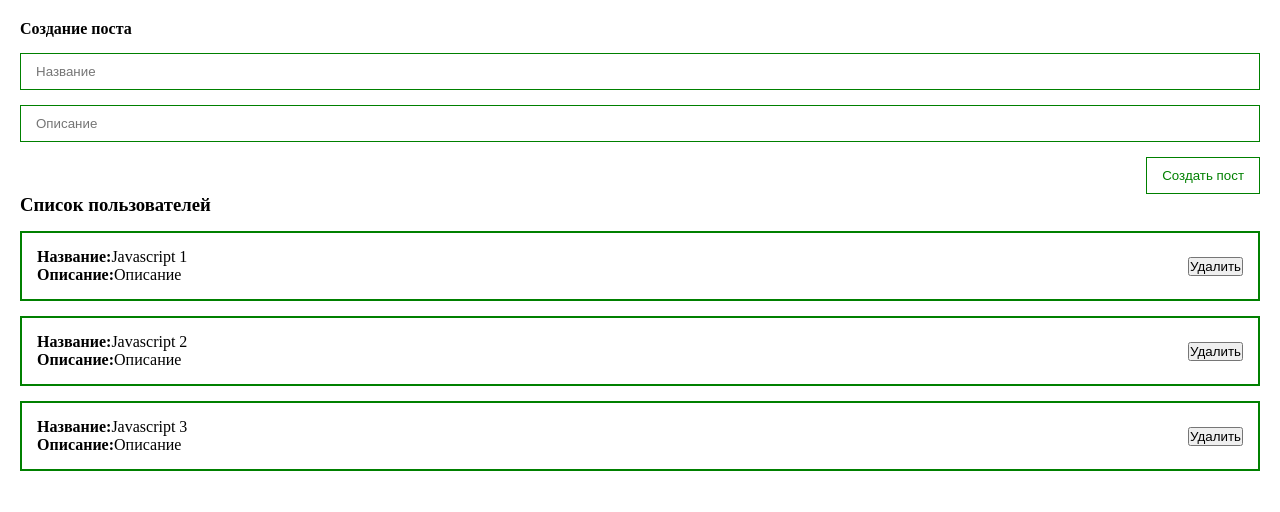
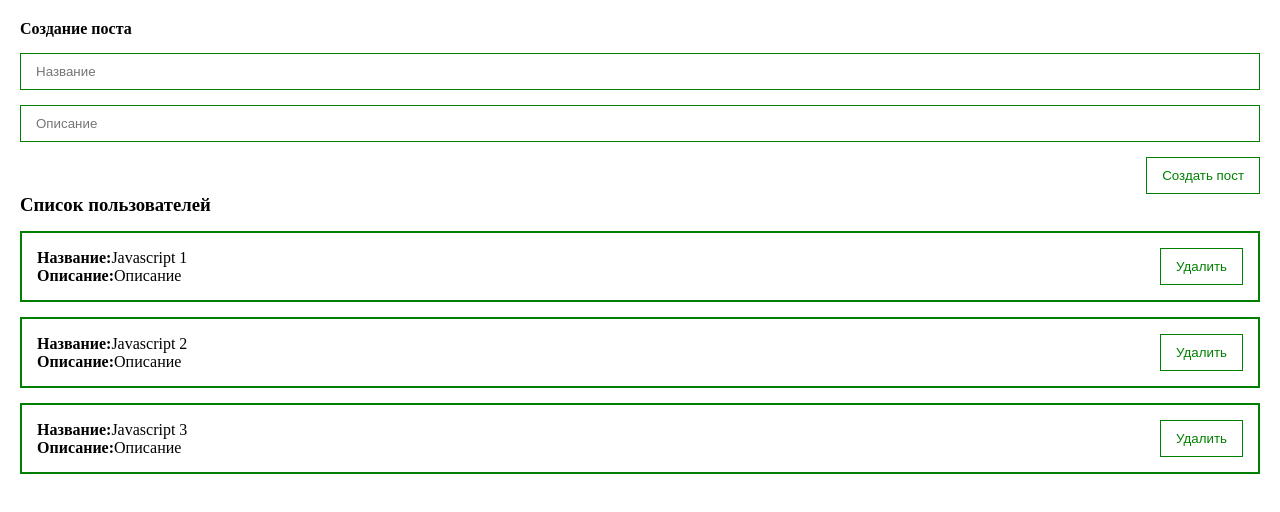
Before and after one commit to HW1337/vue-3-showcase, a Vue app: page / in a window 1280 px wide. Shown: the top 512 px of the page. Built offline with nearby package versions, Linux system fonts and the light colour scheme.

Commit message:
added btn component

```diff
--- a/src/components/PostForm.vue
+++ b/src/components/PostForm.vue
@@ -3,12 +3,16 @@
             <h4>Создание поста</h4>
             <input v-model="post.title" class="input" type="text" placeholder="Название">
             <input v-model="post.body" class="input" type="text" placeholder="Описание">
-            <button class="btn" @click="createPost" >Создать пост</button>
+            <my-button class="btn" style="align-self: flex-end; margin-top: 15px;" @click="createPost" >Создать пост</my-button>
         </form>
 </template>
 
 <script>
+import MyButton from "@/components/UI/MyButton";
     export default {
+        components: {
+            MyButton
+        },
         data() {
             return {
                 post:{
@@ -31,14 +35,7 @@
 </script>
 
 <style scoped>
-.btn {
-    margin-top: 15px;
-    align-self: flex-end;
-    padding: 10px 15px;
-    background: none;
-    color: green;
-    border: 1px solid green;
-}
+
 .input {
     width: 100%;
     border: 1px solid green;
--- a/src/components/PostItem.vue
+++ b/src/components/PostItem.vue
@@ -5,13 +5,17 @@
             <div><strong>Описание:</strong>{{  post.body }}</div>
         </div>
         <div class="post__btns">
-            <button>Удалить</button>
+            <my-button>Удалить</my-button>
         </div>
     </div>
 </template>
 
 <script>
+import MyButton from "@/components/UI/MyButton";
     export default {
+        components: {
+            MyButton
+        },
         props: {
             post: {
                 type: Object,
--- /dev/null
+++ b/src/components/UI/MyButton.vue
@@ -0,0 +1,20 @@
+<template>
+    <button class="btn">
+        <slot></slot>
+    </button>
+</template>
+
+<script>
+    export default {
+
+    }
+</script>
+
+<style scoped>
+.btn {
+    padding: 10px 15px;
+    background: none;
+    color: green;
+    border: 1px solid green;
+}
+</style>
```
